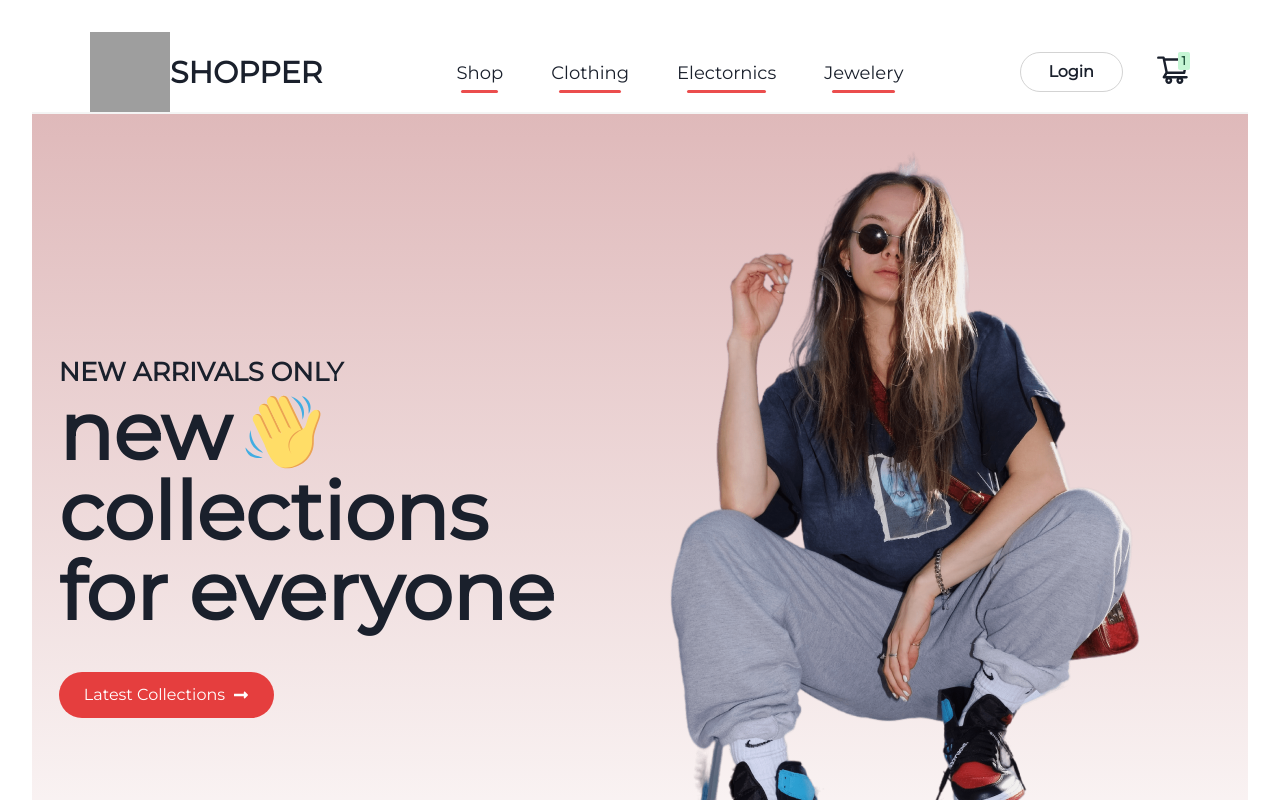
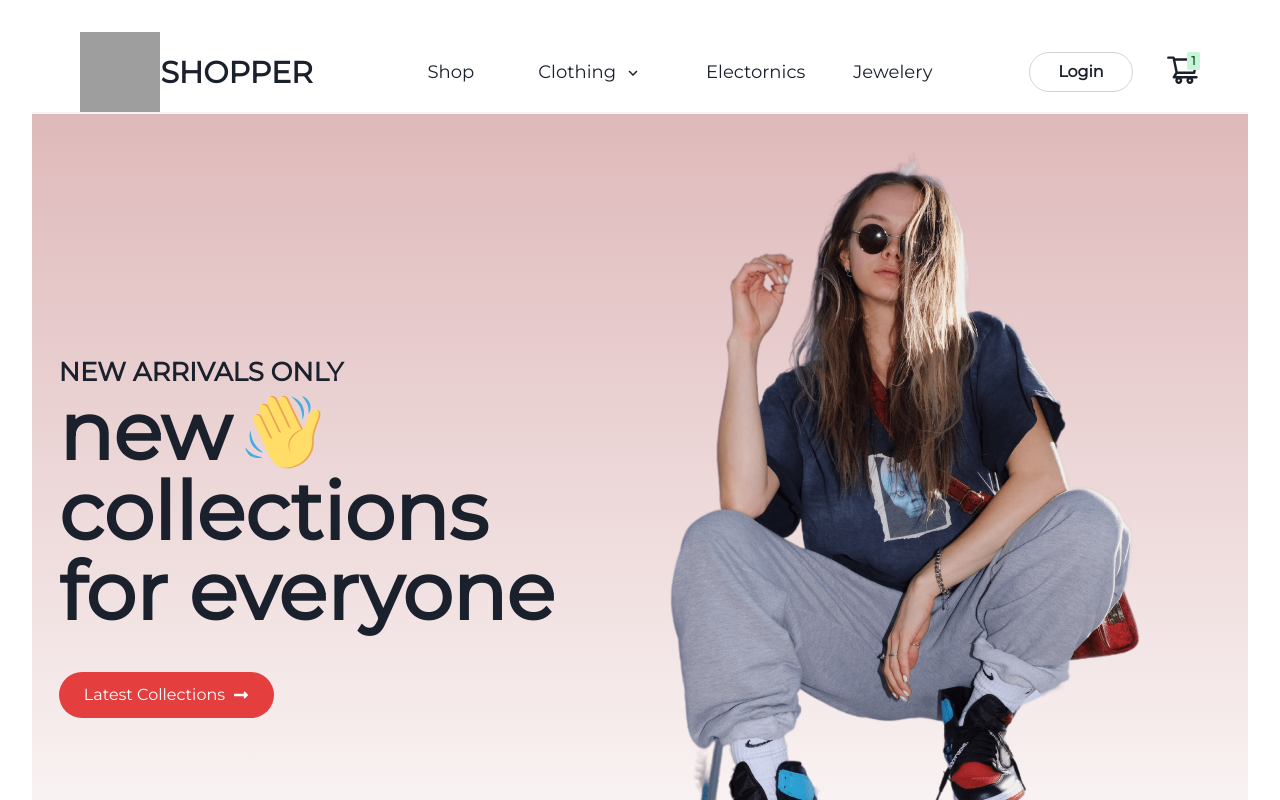
Before and after one commit to mahsannawaz1/React-Eccomerce, a React (Vite) app in the folder vite-project/: page / in a window 1280 px wide. Shown: the top 800 px of the page. Built offline with nearby package versions, Linux system fonts and the light colour scheme; grey boxes are pictures that could not be loaded.

Commit message:
Fixed the Clothing Tab and add menu for men and women category

```diff
--- a/vite-project/package.json
+++ b/vite-project/package.json
@@ -10,6 +10,7 @@
     "preview": "vite preview"
   },
   "dependencies": {
+    "@chakra-ui/icons": "^2.1.1",
     "@chakra-ui/react": "^2.8.2",
     "@emotion/react": "^11.11.4",
     "@emotion/styled": "^11.11.0",
--- a/vite-project/src/components/NavBar.tsx
+++ b/vite-project/src/components/NavBar.tsx
@@ -8,11 +8,15 @@ import {
   Badge,
   Button,
   Show,
+  Menu,
+  MenuButton,
+  MenuList,
+  MenuItem,
 } from "@chakra-ui/react";
 import logo from "../assets/images/logo.jpg";
 import { AiOutlineShoppingCart } from "react-icons/ai";
 import { Link } from "react-router-dom";
-
+import { ChevronDownIcon } from "@chakra-ui/icons";
 const NavBar = () => {
   const navListItems = ["Shop", "Clothing", "Electornics", "Jewelery"];
   return (
@@ -51,27 +55,52 @@ const NavBar = () => {
       <Show above="md">
         <UnorderedList
           display="flex"
+          alignItems={"center"}
           listStyleType="none"
           gap={{
             base: "5",
             lg: "12",
           }}
           fontSize={18}
-          paddingTop={2}
         >
-          {navListItems.map((item, index) => (
+          {navListItems.map((item, index) =>
+            item == "Clothing" ? (
+              <ListItem key={index} paddingTop={"2.5px"}>
+                <Menu isLazy>
+                  <MenuButton
+                    fontWeight={"500"}
+                    as={Button}
+                    rightIcon={<ChevronDownIcon />}
+                    variant="outline"
+                    border={0}
+                    fontSize={18}
+                  >
+                    {item}
+                  </MenuButton>
+                  <MenuList>
+                    <MenuItem>
+                      <Link to="">Men</Link>
+                    </MenuItem>
+                    <MenuItem>
+                      <Link to="">Women</Link>
+                    </MenuItem>
+                  </MenuList>
+                </Menu>
+              </ListItem>
+            ) : (
               <ListItem key={index} fontWeight={"500"}>
                 <Link to="">{item}</Link>
-              <Flex justifyContent={"center"} marginTop={"3px"}>
+                {/* <Flex justifyContent={"center"} marginTop={"3px"}>
                   <Box
                     width={"80%"}
                     height="3px"
                     borderRadius={"10px"}
                     background="#eb4d4d"
                   ></Box>
-              </Flex>
+                </Flex> */}
               </ListItem>
-          ))}
+            )
+          )}
         </UnorderedList>
       </Show>
       <Flex gap={8}>
```
Also changed, not shown: 1 other file (tests, documents, lock files or other folders). Lines whose indentation alone changed are shown as unchanged.
